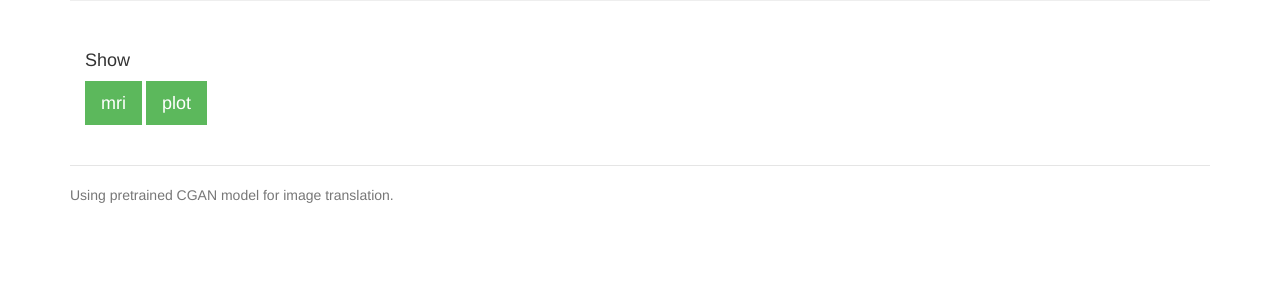
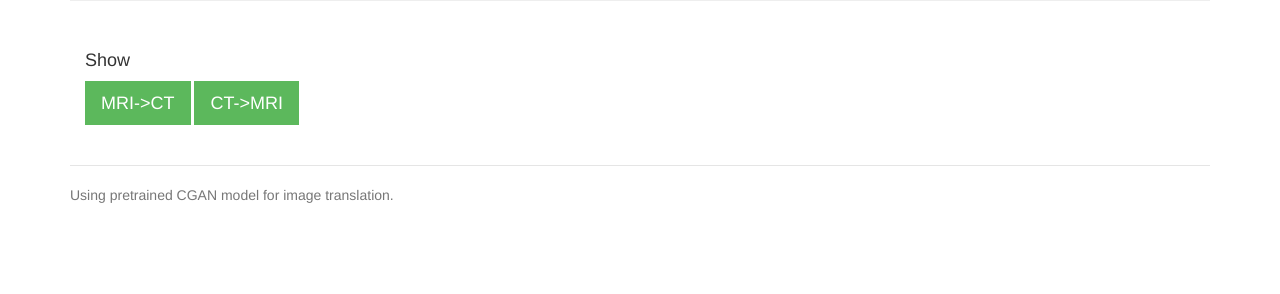
Before and after one commit to darrenfdes/project-web-torch, a Flask app: template templates/processing.html in a window 1280 px wide. Shown: the part 506-800 px from the top of the page. Run offline with Flask 2, Linux system fonts and the light colour scheme; the template is opened without the code that fills it: most values are stand-ins (such as "Sample title", 1, 10 or a date in 2020); parts of the project's set-up code (start-up, migrations or seed data) failed here and were passed over; some libraries are stand-ins or nearby versions.

Commit message:
changed button names

```diff
--- a/templates/processing.html
+++ b/templates/processing.html
@@ -38,9 +38,9 @@
             <div class="col-lg-6">
                 <h4>Show</h4>
                 <form id="form-flip" action="{{ url_for('flip') }}" method="POST" enctype="multipart/form-data">
-                  <button id="btnFlipV" class="btn btn-lg btn-success" type="submit" name="mode" value="vertical">mri</button>
-                  <button id="btnFlipH" class="btn btn-lg btn-success" type="submit" name="mode" value="horizontal">plot</button>
-                  <!-- <button id="btnFlipH" class="btn btn-lg btn-success" type="submit" name="mode" value="both">reconstruction</button> -->
+                  <button id="btnFlipV" class="btn btn-lg btn-success" type="submit" name="mode" value="vertical">MRI->CT</button>
+                  <button id="btnFlipH" class="btn btn-lg btn-success" type="submit" name="mode" value="horizontal">CT->MRI</button>
+
 
 			  <input type="text" class="hidden" name="image" value="{{ image_name }}">
 
```
